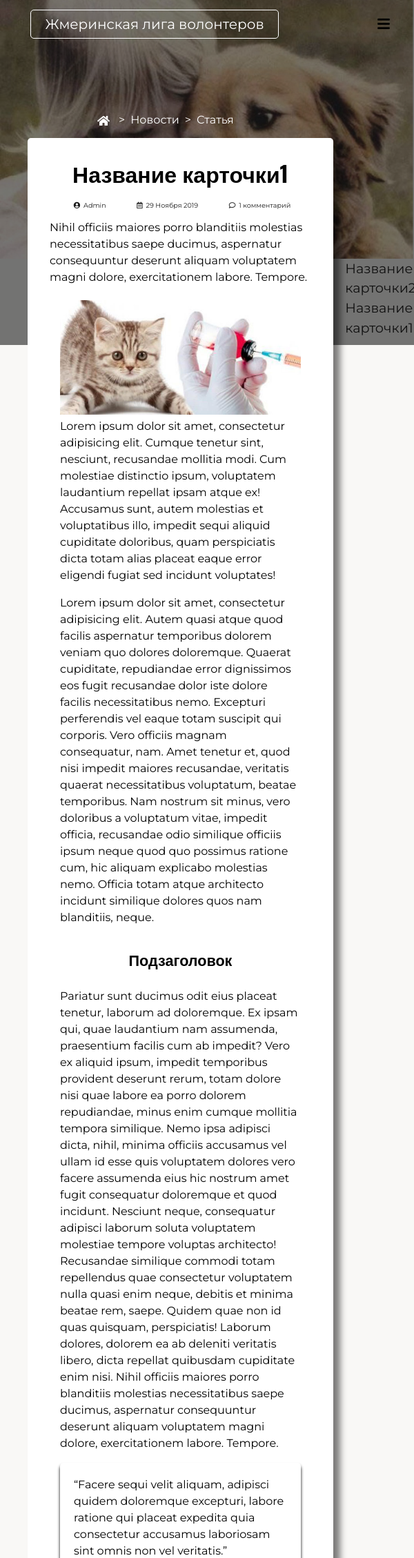
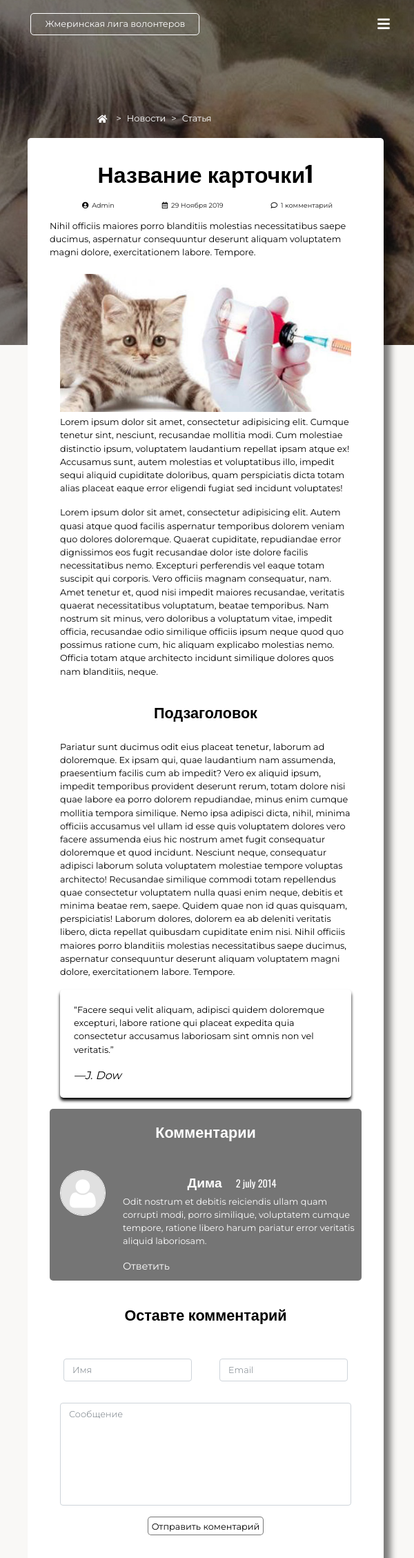
Before and after one commit to Havryliuk-Serhii/zlv, a PHP site: page /blog-item.html in a window 600 px wide; the page is wider, and only the part inside the window is pictured. Shown: the top 2258 px of that part at 69% size. Run offline with PHP 8.4, Linux system fonts and the light colour scheme; some libraries are stand-ins or nearby versions.

Commit message:
add responsive from 576px to 767px

```diff
--- a/blog-item.html
+++ b/blog-item.html
@@ -19,7 +19,7 @@
   <body>
     <div class="wrapper">
     <header class="header">
-        <nav id="nav" class="navbar navbar-expand-lg fixed-top">
+        <nav class="navbar navbar-expand-lg fixed-top"  id="nav">
                 <a href="index.html" class="navbar-brand">Жмеринская лига волонтеров</a>
                 <button class="navbar-toggler" data-target="#my-nav" data-toggle="collapse" aria-controls="my-nav" aria-expanded="false" aria-label="Toggle navigation">
                   <span class="navbar-toggler-icon"><i class="fas fa-bars"></i></span>
@@ -53,7 +53,7 @@
                     <nav aria-label="breadcrumb">
                         <ol class="breadcrumb">
                             <li class="breadcrumb-item"><a href="index.html"><i class="fas fa-home"></i></a></li>
-                            <li class="breadcrumb-item" aria-current="page">Новости</li>
+                            <li class="breadcrumb-item" aria-current="page"><a href="blog.html">Новости</a></li>
                             <li class="breadcrumb-item active" aria-current="page">Статья</li>
                         </ol>
                     </nav>
--- a/blog.html
+++ b/blog.html
@@ -19,7 +19,7 @@
   <body>
     <div class="wrapper">
         <header class="header">
-        <nav id="nav" class="navbar navbar-expand-lg fixed-top">
+        <nav class="navbar navbar-expand-lg fixed-top"  id="nav">
             <a href="index.html" class="navbar-brand">Жмеринская лига волонтеров</a>
                 <button class="navbar-toggler" data-target="#my-nav" data-toggle="collapse" aria-controls="my-nav" aria-expanded="false" aria-label="Toggle navigation">
                   <span class="navbar-toggler-icon"><i class="fas fa-bars"></i></span>
--- a/contacts.html
+++ b/contacts.html
@@ -21,7 +21,7 @@
 <body>
 <div class="wrapper">
   <header class="header">
-  <nav id="nav" class="navbar navbar-expand-lg fixed-top">
+  <nav class="navbar navbar-expand-lg fixed-top" id="nav">
     <a href="index.html" class="navbar-brand">Жмеринская лига волонтеров</a>
     <button class="navbar-toggler" data-target="#my-nav" data-toggle="collapse" aria-controls="my-nav"
       aria-expanded="false" aria-label="Toggle navigation">
@@ -103,7 +103,7 @@
     <div class="container">
       <div class="row">
         <form id="main-contact-form" class="contact-form" name="contact-form" method="post" action="#">
-          <div class="col-12">
+          <div class="col-md-12">
             <div class="form-group">
                 <div class="form-lable">
                     <label>Имя *</label>
@@ -116,7 +116,7 @@
             </div>
 
           </div>
-          <div class="col-12">
+          <div class="col-md-12">
             <div class="form-lable-textarea">
               <label>Сообщение *</label>
               <textarea name="message" id="message" required="required" class="form-control" rows="8"placeholder="Оставте нам Ваше сообщение" ></textarea>
--- a/css/style.css
+++ b/css/style.css
@@ -159,8 +159,10 @@ video {
   background: #1b1b1b;
   opacity: 0.6;
 }
-.header-bg{
-  width: 100%;
+img.header-bg{
+	object-fit: cover;
+  	width: 100vw;
+  	height: 100%;
   	position: absolute;
   	top: 0;
   	left: 0;
@@ -169,7 +171,7 @@ video {
 * Content
 */
 .content{
-  width: 900px;
+  width: 62%;
   margin-left: 40px;
   margin-bottom: 1.5em;
   margin-top: 200px;
@@ -188,7 +190,7 @@ video {
   float: left;
   display: block;
   overflow: hidden;
-  width: 100%;
+  width:80%;
 }
 .breadcrumb {
   display: -ms-flexbox;
@@ -363,7 +365,8 @@ aside{
   float: right;
   padding-left: 2%;
   justify-content: flex-start;
-  padding-top: 40%;
+  padding-top: 45%;
+  width: 35%;
 }
 input{
   text-shadow: none;
@@ -908,8 +888,160 @@ aside{
 	-o-flex-direction: column;
 	flex-direction: column;
 }
-
-.contact-area{
+}
+@media (min-width: 576px)and (max-width: 767px) {
+.main{
+  -webkit-flex-direction: column;
+  -moz-flex-direction: column;
+  -ms-flex-direction: column;
+  -o-flex-direction: column;
+  flex-direction: column;
+}
+/*
+* Toggle menu
+*/
+button:focus{
+	outline: none;
+}
+i{
+	color: #fff;
+}
+/*
+* Home section content
+*/
+ul,li {
+  	font-size: 0.8rem;
+}
+.navbar-brand{
+	font-size: 0.8rem;
+}
+.text-center {
+  left: 15%;
+}
+h1{
+	font-size: 2rem;
+}
+.lead{
+  padding-left: 0;
+}
+.lead .btn{
+	font-size: 0.9rem;
+	height: 30px;
+	padding-bottom: 25px;
+}
+/*
+* Blog
+*/
+.content{
+	width: 86%;
+}
+p.lead{
+  font-size: 0.9rem;
+}
+.card{
+	-webkit-flex-direction: column;
+	-moz-flex-direction: column;
+	-ms-flex-direction: column;
+	-o-flex-direction: column;
+	flex-direction: column;
+  padding-top: 0;
+}
+.card-img{
+  width: 100%;
+}
+.card-body{
+	padding: 15px;
+}
+.card-title{
+	text-align: center;
+}
+.aftertitle-meta{
+	padding: 10px;
+}
+.fa-user-circle,
+.fa-calendar-alt,
+.fa-comment,
+.fa-search{
+    color: #000;
+}
+.card-text{
+  font-size: 0.8rem;
+}
+a.btn-post{
+  font-size: 0.9rem;
+}
+/*
+* Sidebar
+*/
+aside{
+  padding: 3%;
+  width: 100%;
+  text-align: center;
+}
+form{
+	width: 100%;
+  display: -webkit-flex;
+  display: -moz-flex;
+  display: -ms-flex;
+  display: -o-flex;
+  display: flex;
+  justify-content: center;
+}
+.widget-item a,
+.widget-item a:hover{
+ 	font-size: 0.9rem;
+}
+/*
+* Single post
+*/
+.post-title{
+  font-size: 2rem;
+}
+p{
+  font-size: 0.8rem
+}
+/*
+* Comments
+*/
+.comments{
+  background: #1b1b1b;
+  opacity: 0.6;
+  border-radius: 5px;
+}
+.media-left{
+  padding: 15px;
+}
+.media-img{
+  border-radius: 50%;
+  border:1px solid #fff;
+  width: 100%;
+}
+.media-body{
+padding: 20px 10px 10px 10px;
+font-size: 0.9rem;
+font-weight: normal;
+}
+.media-heading{
+  text-align: center;
+}
+.comment-date{
+  padding: 20px;
+  font-size: 0.9rem;
+  font-weight: lighter;
+}
+/*
+* Form
+*/
+.form-control{
+  font-size: 0.8rem;
+}
+.btn-submit{
+  font-size: 0.8rem;
+}
+/*
+* Help
+*/
+.contact-form{
   display: -webkit-flex;
   display: -moz-flex;
   display: -ms-flex;
@@ -920,11 +1052,13 @@ aside{
   -ms-flex-direction: column;
   -o-flex-direction: column;
   flex-direction: column;
+  justify-content: flex-end;
 }
-}
-@media (min-width: 576px)and (max-width: 767px) {
-.form-inline .form-control{
-	width: 100px;
+/*
+* Footer
+*/
+.text-block{
+  font-size: 0.8rem;
 }
 }
 @media (min-width: 320px) and (max-width: 575px) {
--- a/gallery.html
+++ b/gallery.html
@@ -19,7 +19,7 @@
   <body>
     <div class="wrapper">
     <header class="header">
-        <nav id="nav" class="navbar navbar-expand-lg fixed-top">
+        <nav class="navbar navbar-expand-lg fixed-top" id="nav">
                 <a href="index.html" class="navbar-brand">Жмеринская лига волонтеров</a>
                 <button class="navbar-toggler" data-target="#my-nav" data-toggle="collapse" aria-controls="my-nav" aria-expanded="false" aria-label="Toggle navigation">
                   <span class="navbar-toggler-icon"><i class="fas fa-bars"></i></span>
--- a/help.html
+++ b/help.html
@@ -19,7 +19,7 @@
   <body>
     <div class="wrapper">
     <header class="header">
-        <nav id="nav" class="navbar navbar-expand-lg fixed-top">
+        <nav class="navbar navbar-expand-lg fixed-top" id="nav">
                 <a href="index.html" class="navbar-brand">Жмеринская лига волонтеров</a>
                 <button class="navbar-toggler" data-target="#my-nav" data-toggle="collapse" aria-controls="my-nav" aria-expanded="false" aria-label="Toggle navigation">
                   <span class="navbar-toggler-icon"><i class="fas fa-bars"></i>
```
Also changed, not shown: other parts of css/style.css (+14 -37 lines). Lines whose indentation alone changed are shown as unchanged.
